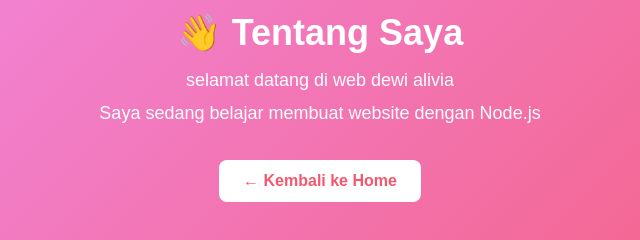
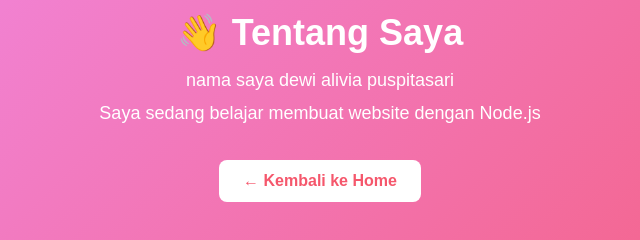
Before and after one commit to dewialipiaa/ai-website.sederhana, a website: page public/about.html in a window 1280 px wide. Shown: the part 293-533 px from the top of the page, 320-960 px from the left. Drawn offline with Linux system fonts and the light colour scheme.

Commit message:
Update about.html

```diff
--- a/public/about.html
+++ b/public/about.html
@@ -33,7 +33,7 @@
 </head>
 <body>
   <h1>👋 Tentang Saya</h1>
-  <p>selamat datang di web dewi alivia</p>
+  <p>nama saya dewi alivia puspitasari </p>
   <p>Saya sedang belajar membuat website dengan Node.js</p>
   <a href="/">← Kembali ke Home</a>
 </body>
```
